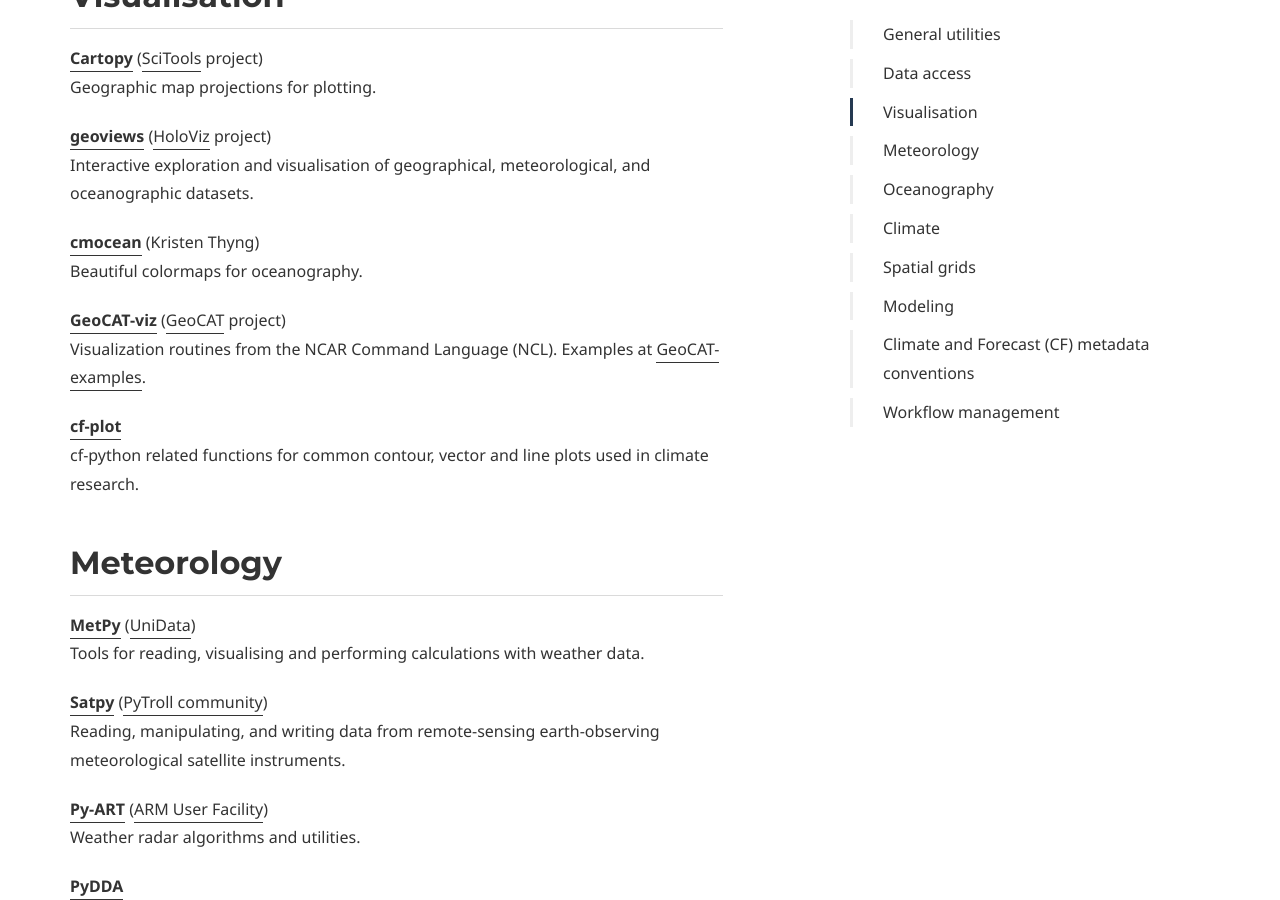
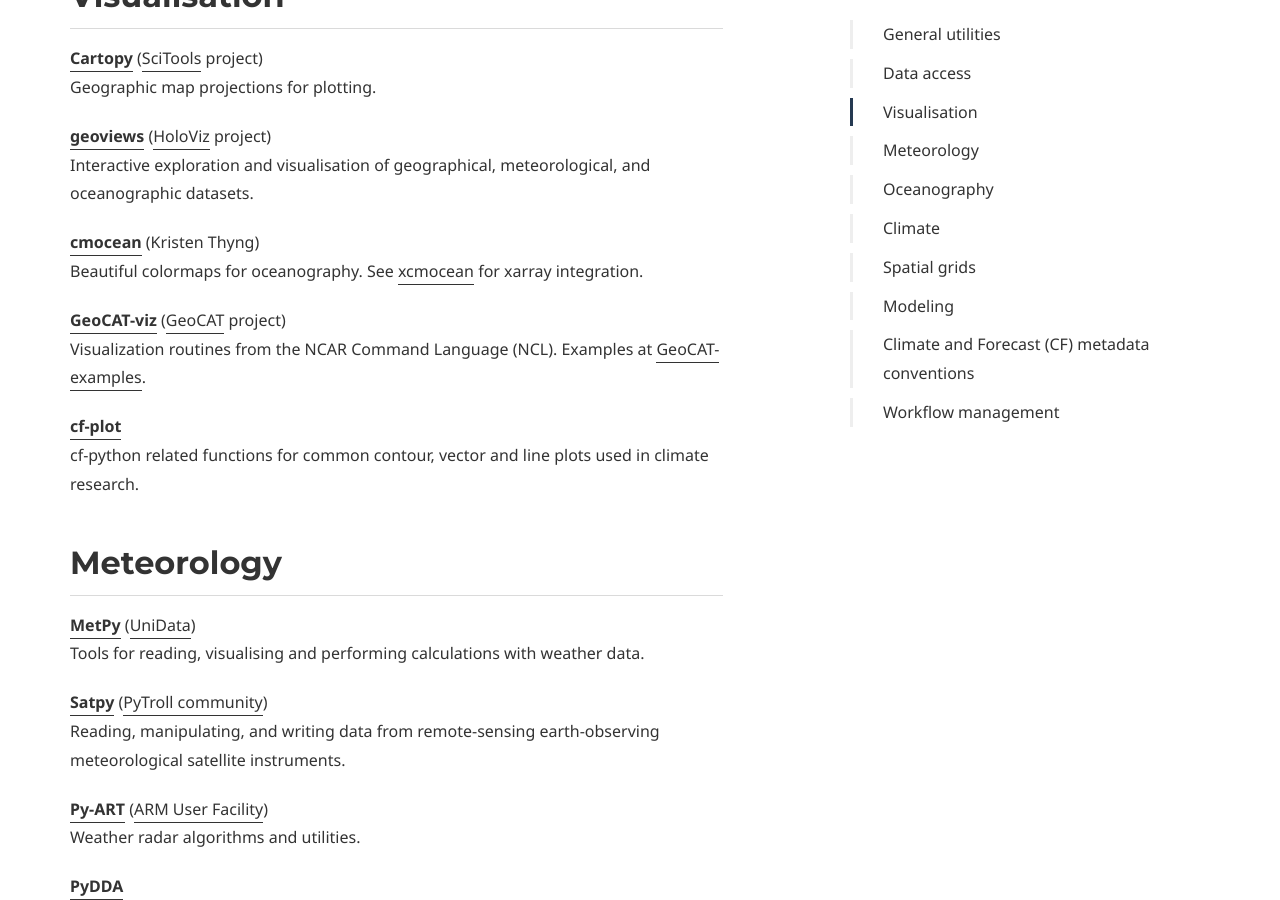
Before and after one commit to PyAOS/pyaos.github.io, a Jekyll site: the page built from packages.md, in a window 1280 px wide and 900 px high, scrolled down 2372 px. Built offline with Jekyll 4.4.1, drawn with Linux system fonts in a browser that asks for light colours; some web fonts are replaced.

Commit message:
Update packages.md

```diff
--- a/packages.md
+++ b/packages.md
@@ -94,7 +94,7 @@
 Interactive exploration and visualisation of geographical, meteorological, and oceanographic datasets.
 
 **[cmocean](https://matplotlib.org/cmocean/)** (Kristen Thyng)
-Beautiful colormaps for oceanography.
+Beautiful colormaps for oceanography. See [xcmocean](https://xcmocean.readthedocs.io/) for xarray integration.
 
 **[GeoCAT-viz](https://geocat-viz.readthedocs.io/en/latest/)** ([GeoCAT](https://geocat.ucar.edu/) project)
 Visualization routines from the NCAR Command Language (NCL).
```
